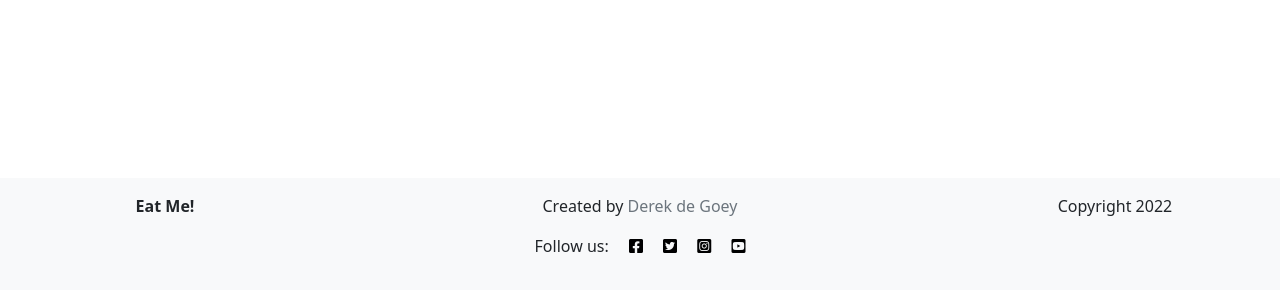
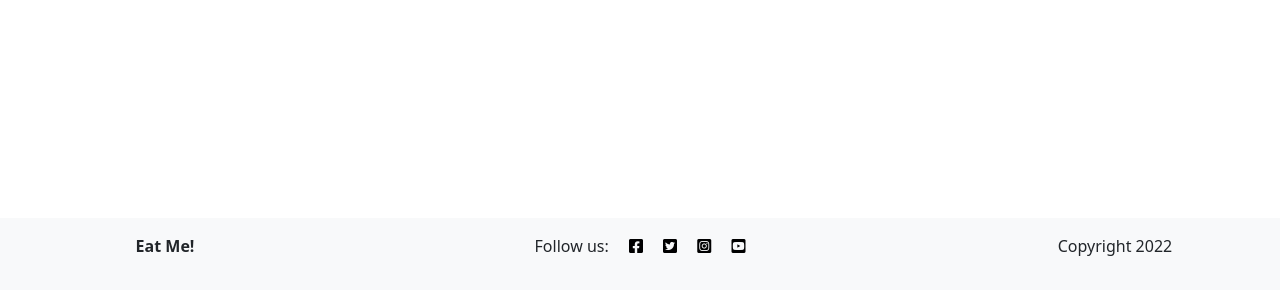
Before and after one commit to Delboy/EatMe, a Django app: page /accounts/signup/ in a window 1280 px wide. Shown: the part 510-800 px from the top of the page. Run offline with Django 3.2, Linux system fonts and the light colour scheme; some libraries are stand-ins or nearby versions.

Commit message:
corrected comment mistake in base template and removed link from footer

```diff
--- a/templates/base.html
+++ b/templates/base.html
@@ -15,7 +15,7 @@
     <!-- Bootsrap CDN-->
     <link href="https://cdn.jsdelivr.net/npm/bootstrap@5.1.3/dist/css/bootstrap.min.css" rel="stylesheet"
         integrity="sha384-1BmE4kWBq78iYhFldvKuhfTAU6auU8tT94WrHftjDbrCEXSU1oBoqyl2QvZ6jIW3" crossorigin="anonymous">
-    <!-- Cloudflare CDN-->
+    <!-- Font Awesome CDN-->
     <link rel="stylesheet" href="https://cdnjs.cloudflare.com/ajax/libs/font-awesome/5.15.3/css/all.min.css">
     <!-- CSS -->
     <link rel="stylesheet" href="{% static 'css/style.css' %}">
@@ -132,8 +132,6 @@
                 <p class="text-center fw-bold">Eat Me!</p>
             </div>
             <div class="col-sm-8">
-                <p class="text-center">Created by <a href='https://github.com/Delboy'
-                        class="link-secondary" target="_onblank">Derek de Goey</a></p>
                 <p class="text-center">Follow us:
                     <a href="https://www.facebook.com" target="_blank"><i class="fab fa-facebook-square ms-3"></i></a>
                     <a href="https://www.twitter.com" target="_blank"><i class="fab fa-twitter-square ms-3"></i></a>
```
